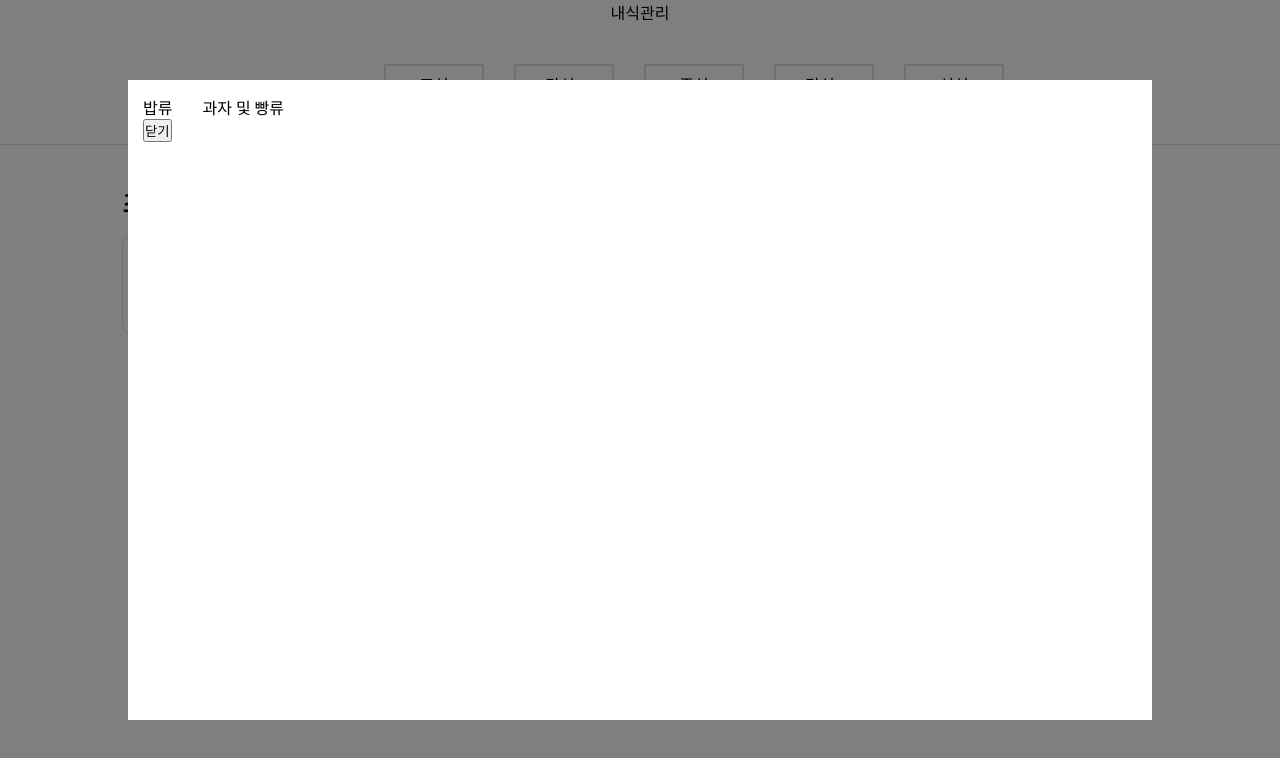
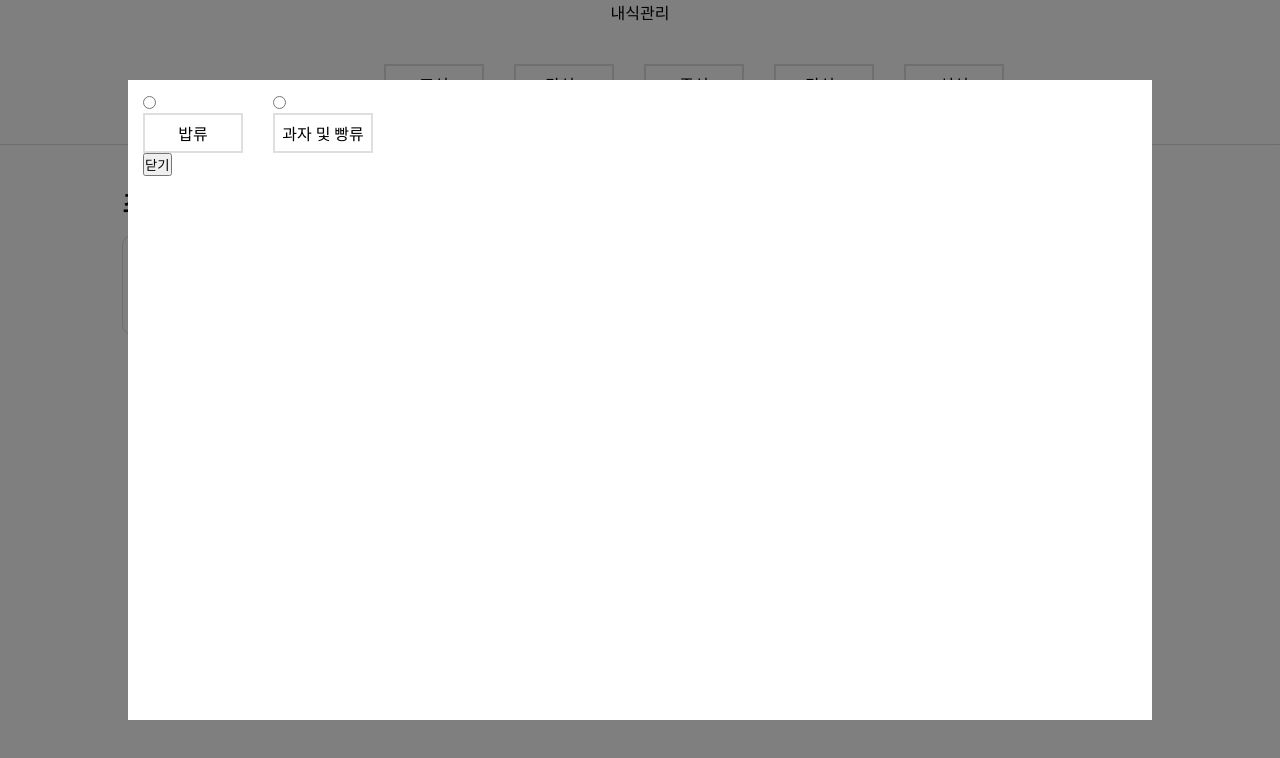
Before and after one commit to seohyunchoiii/dietplan, a React (Create React App) app: page / in a window 1280 px wide. Both pictures are taken after a click on the button "메뉴 검색". Shown: the top 758 px of the page. Built offline with nearby package versions, Linux system fonts and the light colour scheme.

Commit message:
Create Category radio button

```diff
--- a/src/components/Category.jsx
+++ b/src/components/Category.jsx
@@ -1,8 +1,40 @@
 import React from 'react'
+import styled from 'styled-components'
 
-const Category = ({name}) => {
+const Container = styled.div``
+const CategoryButton = styled.input`
+  font-size: 14px;
+  font-weight: 500;
+  border: 1px solid #101316;
+  border-radius: 5px;
+  padding: 2px 10px;
+  margin-right: 10px;
+  /* display: none; */
+`
+const RadioLabel = styled.label`
+  width: 100px;
+  height: 40px;
+  display: flex;
+  align-items: center;
+  justify-content: center;
+  border: 2px solid #dfdfdf;
+  cursor: pointer;
+`
+
+const Category = ({name, checked, checkedCategory}) => {
   return (
-    <div>{name}</div>
+    <Container>
+      <CategoryButton
+      id={name}
+      type="radio"
+      value={name}
+      checked={checked}
+      onChange={() => checkedCategory(name)}
+      // selected={selected}
+      />
+      <RadioLabel for={name}>{name}</RadioLabel>
+    </Container>
+
   )
 }
 
--- a/src/components/DietForm.jsx
+++ b/src/components/DietForm.jsx
@@ -64,6 +64,7 @@ const Close = styled.button`
   margin-left: auto;
 `;
 
+
 const DietForm = () => {
   const [diets, setDiets] = useState(null);
 
@@ -126,6 +127,7 @@ const DietForm = () => {
             }}>
               <Content>
                 <Menu/>
+
                 <Close onClick={() => setModalOpen(false)}>닫기</Close>
               </Content>
             </Window>
--- a/src/components/Menu.jsx
+++ b/src/components/Menu.jsx
@@ -1,4 +1,4 @@
-import React from 'react'
+import React, {useState} from 'react'
 import styled from "styled-components";
 import Category from './Category';
 
@@ -9,11 +9,24 @@ const CategoryWrapper = styled.div`
 `
 
 const Menu = () => {
+
+  const [x, setX] = useState({
+    category : []
+  })
+
+  const checked = (a) => {
+    return x.category.includes(a);
+  }
+
+  const checkedCategory = (a) => {
+    setX({category: [a]});
+  }
+
   return (
     <Container>
       <CategoryWrapper>
-        <Category name="밥류"/>
-        <Category name="과자 및 빵류"/>
+        <Category name="밥류" checked={checked("밥류")} checkedCategory={checkedCategory}/>
+        <Category name="과자 및 빵류" checked={checked("과자 및 빵류")} checkedCategory={checkedCategory}/>
       </CategoryWrapper>
     </Container>
 
```
